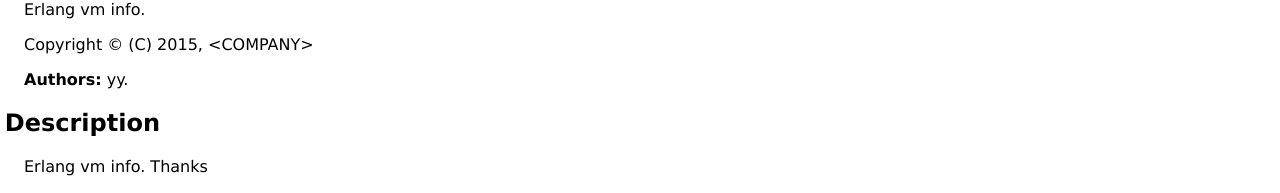
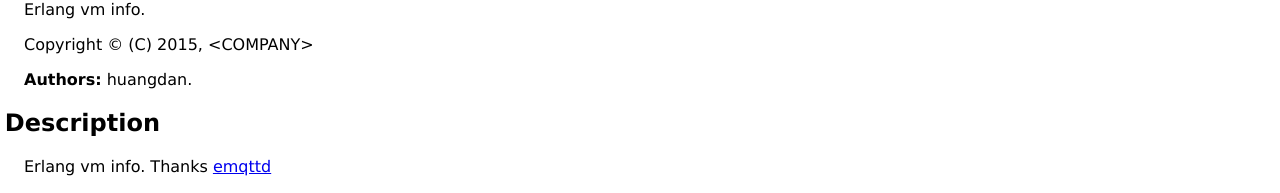
Before and after one commit to FlowerWrong/erlim, a plain HTML site: page doc/erlim_vm.html in a window 1280 px wide. Shown: the part 237-430 px from the top of the page. Drawn offline with Linux system fonts and the light colour scheme.

Commit message:
Update doc

```diff
--- a/doc/erlim_vm.html
+++ b/doc/erlim_vm.html
@@ -14,10 +14,10 @@
        Erlang vm info.
 <p>Copyright © (C) 2015, &lt;COMPANY&gt;</p>
 
-<p><b>Authors:</b> yy.</p>
+<p><b>Authors:</b> huangdan.</p>
 
 <h2><a name="description">Description</a></h2>
-       Erlang vm info. Thanks <a href="https://github.com/emqtt/emqttd/blob/master/src/emqttd_vm.erl"></a>
+       Erlang vm info. Thanks <a href="https://github.com/emqtt/emqttd/blob/master/src/emqttd_vm.erl">emqttd</a>
 <h2><a name="index">Function Index</a></h2>
 <table width="100%" border="1" cellspacing="0" cellpadding="2" summary="function index"><tr><td valign="top"><a href="#get_ets_info-0">get_ets_info/0</a></td><td></td></tr>
 <tr><td valign="top"><a href="#get_ets_info-1">get_ets_info/1</a></td><td></td></tr>
@@ -163,6 +163,6 @@
 <hr>
 
 <div class="navbar"><a name="#navbar_bottom"></a><table width="100%" border="0" cellspacing="0" cellpadding="2" summary="navigation bar"><tr><td><a href="overview-summary.html" target="overviewFrame">Overview</a></td><td><a href="http://www.erlang.org/"><img src="erlang.png" align="right" border="0" alt="erlang logo"></a></td></tr></table></div>
-<p><i>Generated by EDoc, Oct 13 2015, 15:20:00.</i></p>
+<p><i>Generated by EDoc, Oct 13 2015, 15:22:21.</i></p>
 </body>
 </html>
```
Also changed, not shown: doc/ck.html (+1 -1 lines), doc/cy.html (+1 -1 lines), doc/erlim_benchmark.html (+1 -1 lines), doc/erlim_ctl.html (+1 -1 lines), doc/erlim_mnesia.html (+1 -1 lines), doc/erlim_sm.html (+1 -1 lines), doc/join_cluster.html (+1 -1 lines), doc/leave_cluster.html (+1 -1 lines), doc/mnesia_util.html (+1 -1 lines), doc/overview-summary.html (+1 -1 lines), doc/toml_util.html (+1 -1 lines), doc/util.html (+1 -1 lines), doc/webrtc_room.html (+1 -1 lines), doc/ws_client.html (+1 -1 lines), 1 more files, 1 other file.
